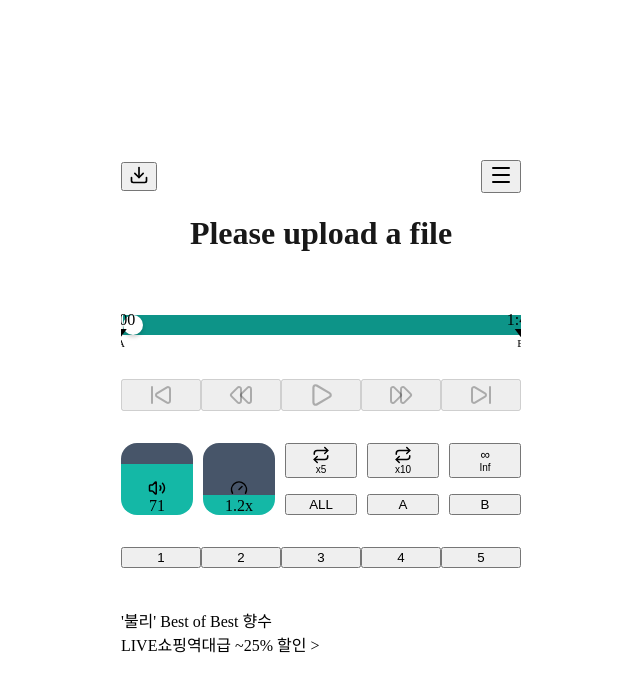
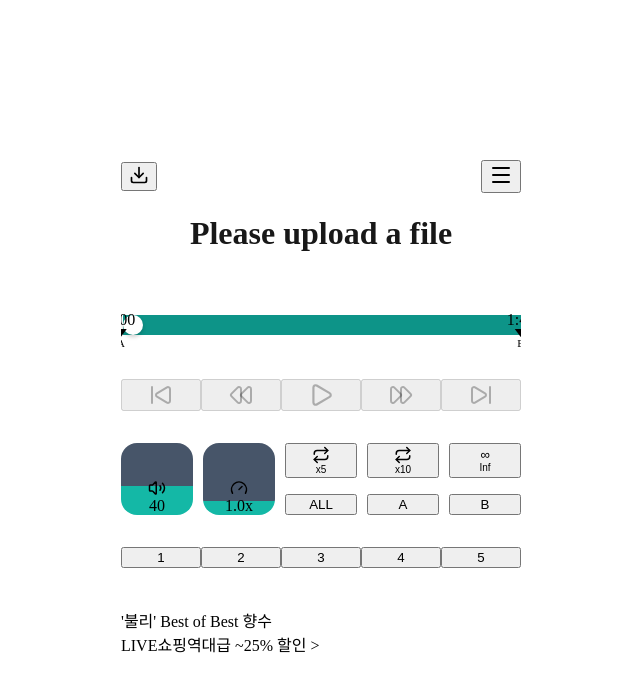
Before and after one commit to yunseokjeon/lang-fe, a Next.js app in the folder audio-player/: page / in a window 1280 px wide. Shown: the top 692 px of the page, without its empty margins (319-959 px from the left). Built offline with nearby package versions, Linux system fonts and the light colour scheme.

Commit message:
볼륨과 재생 속도 기능 업데이트.

```diff
--- a/audio-player/app/page.tsx
+++ b/audio-player/app/page.tsx
@@ -27,8 +27,8 @@ export default function Home() {
   const [markerB, setMarkerB] = useState(100);
   const [isDraggingA, setIsDraggingA] = useState(false);
   const [isDraggingB, setIsDraggingB] = useState(false);
-  const [speedValue, setSpeedValue] = useState(1.2);
-  const [volumeValue, setVolumeValue] = useState(71);
+  const [speedValue, setSpeedValue] = useState(1);
+  const [volumeValue, setVolumeValue] = useState(40);
 
   const { volumeRef, handleVolumeDrag } = useVolumeDrag(volumeValue, setVolumeValue);
   const { speedRef, handleSpeedDrag } = useSpeedDrag(speedValue, setSpeedValue);
@@ -93,6 +93,9 @@ export default function Home() {
       // 마커 위치를 새 duration에 맞게 설정
       setMarkerA(0);
       setMarkerB(newDuration);
+      // 초기 볼륨과 재생 속도 적용
+      audioRef.current.volume = volumeValue / 100;
+      audioRef.current.playbackRate = speedValue;
     }
   };
 
@@ -182,6 +185,20 @@ export default function Home() {
     }
   };
 
+  // 볼륨 변경 시 오디오에 적용
+  useEffect(() => {
+    if (audioRef.current) {
+      audioRef.current.volume = volumeValue / 100;
+    }
+  }, [volumeValue]);
+
+  // 재생 속도 변경 시 오디오에 적용
+  useEffect(() => {
+    if (audioRef.current) {
+      audioRef.current.playbackRate = speedValue;
+    }
+  }, [speedValue]);
+
   // 컴포넌트 언마운트 시 URL 정리
   useEffect(() => {
     return () => {
```
